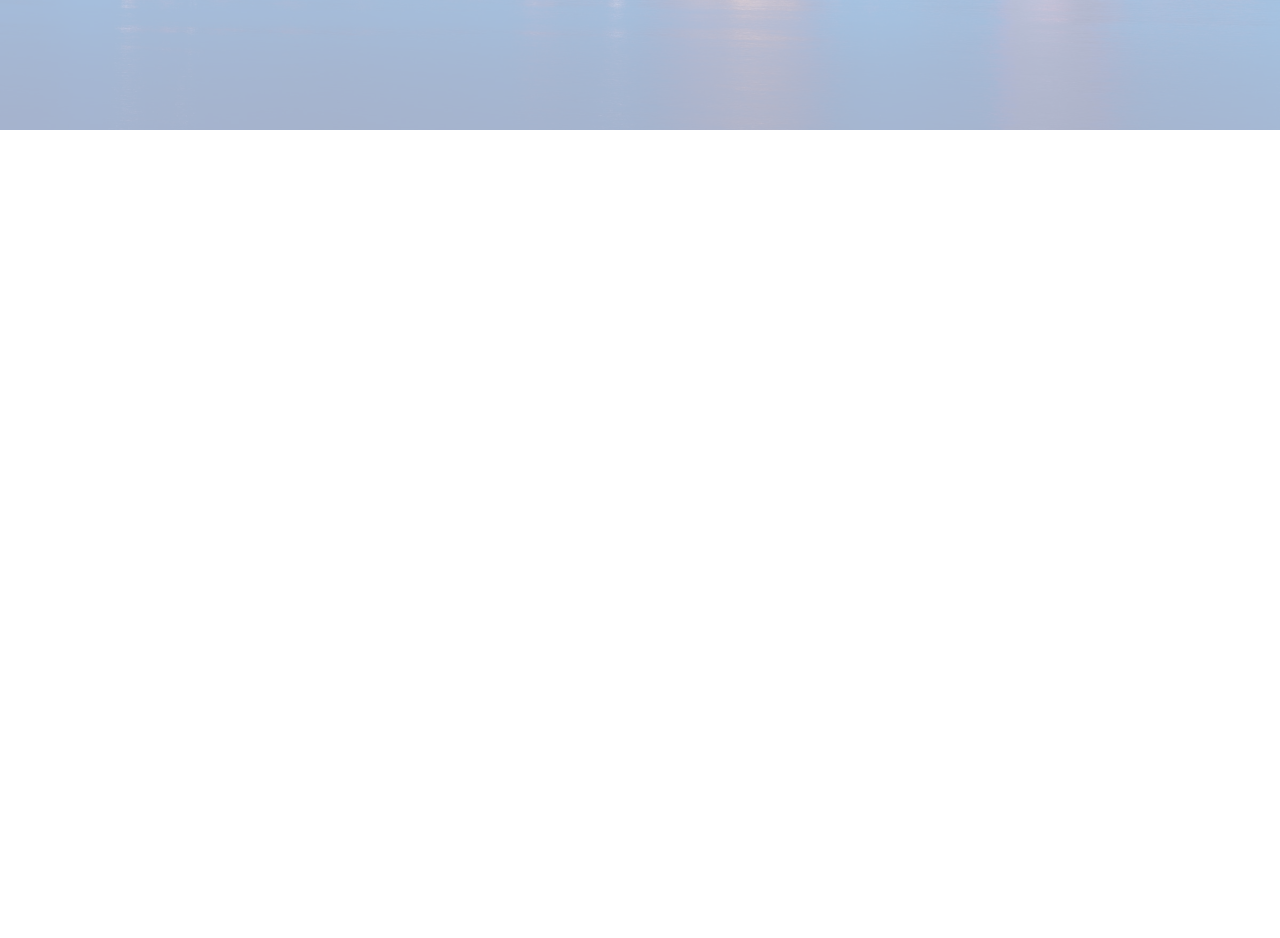
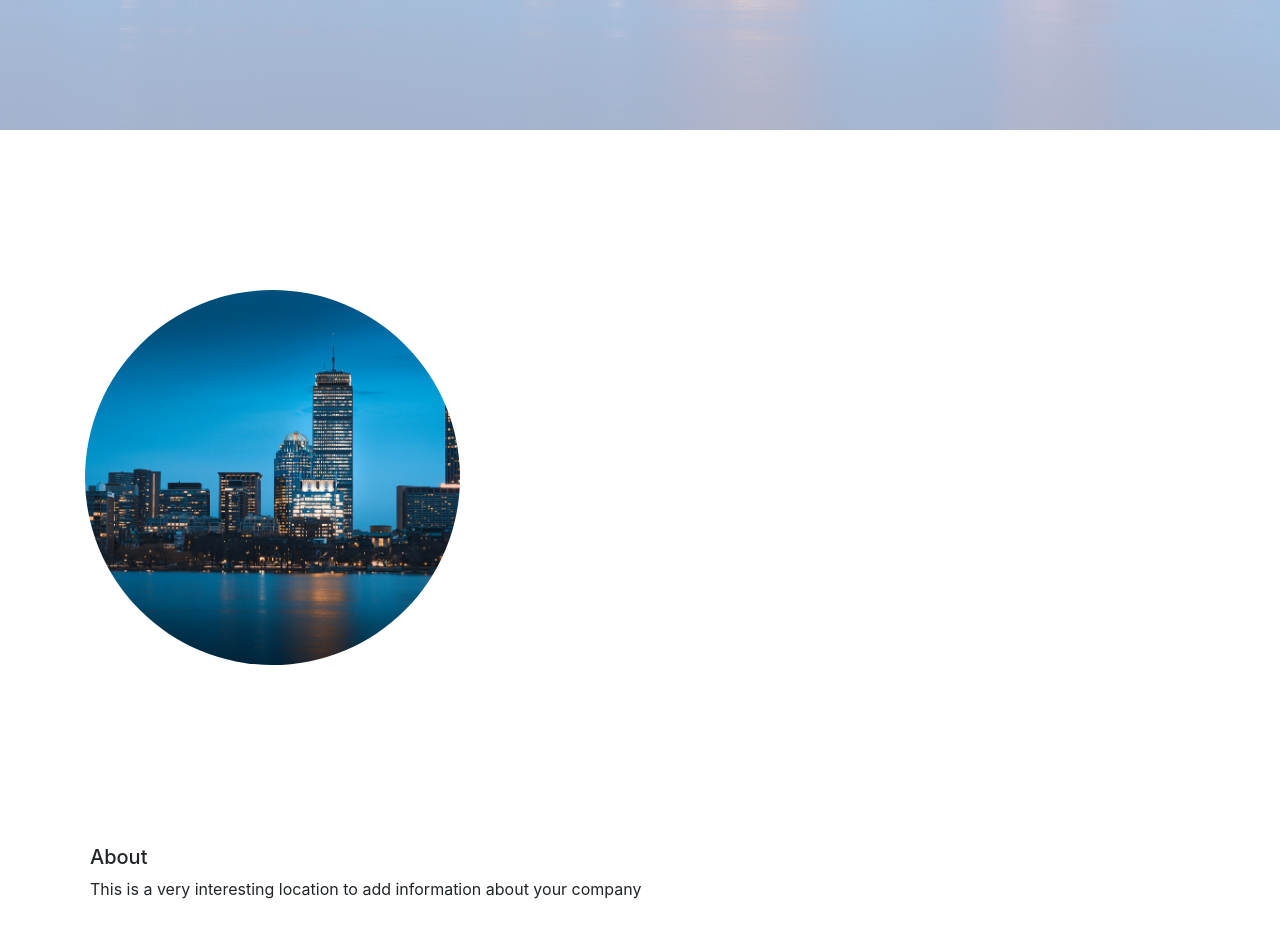
Before and after one commit to mayragann/CompanyPortfolio, a React (Create React App) app in the folder portfolio/: page / in a window 1280 px wide. Shown: the part 740-1678 px from the top of the page. Before the commit the page ends 870 px from the top, so only its background shows below. Built offline with nearby package versions, Linux system fonts and the light colour scheme.

Commit message:
Started Styling of About Page

```diff
--- a/portfolio/src/App.js
+++ b/portfolio/src/App.js
@@ -1,12 +1,14 @@
 import React from "react";
 import Navbar from "./Components/Navbar/Navbar";
 import Home from "./Components/Home/Home";
+import About from "./Components/About/About";
 
 function App() {
   return (
     <div>
       <Navbar />
       <Home />
+      <About />
     </div>
   );
 }
--- /dev/null
+++ b/portfolio/src/Components/About/About.css
@@ -0,0 +1,13 @@
+.about-section{
+    height:900px;
+}
+.about-image img {
+    border-radius: 190px;
+    margin-top: 160px;
+    object-fit: cover;
+}
+.about-details {
+    margin-top: 160px;
+    text-align: left;
+    padding: 20px;
+}
--- /dev/null
+++ b/portfolio/src/Components/About/About.js
@@ -0,0 +1,31 @@
+import React from "react";
+import "./About.css";
+import about from "../../Images/About.jpg";
+
+const About = () => {
+  return (
+    <div className="container about-section">
+      <div className="row">
+        <div className="col-xl-6 col-lg-6 col-md-12 col-sm-12">
+          <div className="about-image">
+            <img src={about} height="375px" width="375px" alt="about_image" />
+          </div>
+        </div>
+        <div classNdfgame="col-xl-6 col-lg-6 col-md-12 col-sm-12">
+          <div className="about-details">
+            <div className="about-title">
+              <h5>About</h5>
+              <span className="line"></span>
+            </div>
+            <p>
+              This is a very interesting location to add information about your
+              company
+            </p>
+          </div>
+        </div>
+      </div>
+    </div>
+  );
+};
+
+export default About;
```
Also changed, not shown: portfolio/src/Images/About.jpg (added).
